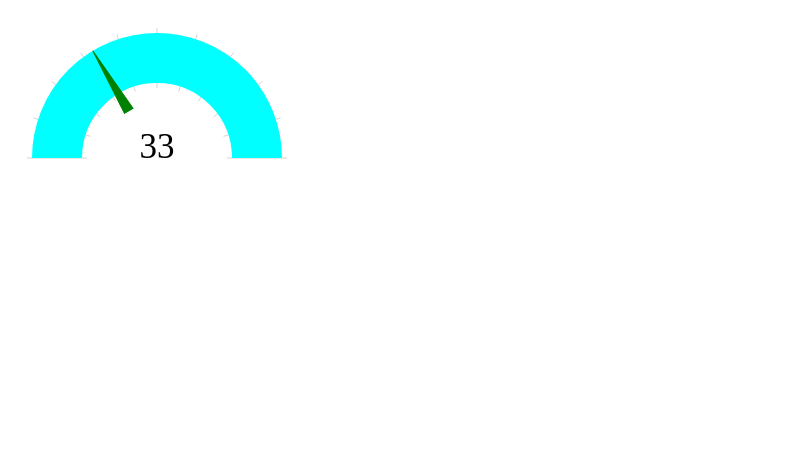
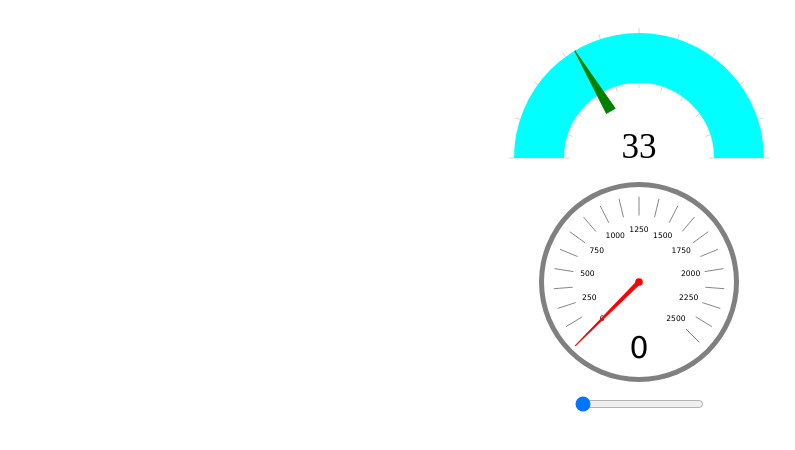
Before and after one commit to creightons/svg-gauge, a plain HTML site: page gauge.html in a window 1280 px wide. Shown: the whole page, without its empty margins (1-796 px from the left). Drawn offline with Linux system fonts and the light colour scheme.

Commit message:
Added another gauge with a slide control

```diff
--- a/gauge.html
+++ b/gauge.html
@@ -4,7 +4,25 @@
 	<meta charset='utf-8'>
 </head>
 <body>
-	<svg id='palette' width='300' height='160' />
+	<div id='gauge1'>
+		<svg id='palette' width='300' height='160' />
+	</div>
+	<div id='gauge2'></div>
+	<style>
+		#gauge1 {
+			text-align: center;
+		}
+
+		#gauge2 {
+			text-align: center;
+		}
+
+		#slider {
+			display: block;
+			margin: 0 auto;
+		}
+	</style>
 	<script src='gauge.js'></script>
+	<script src='gauge2.js'></script>
 </body>
 </html>
--- a/gauge2.js
+++ b/gauge2.js
@@ -7,7 +7,7 @@ the coordinates to absolute Cartesian values.
 For the Cartesian system, right is considered the positive x
 direction and down is considered the positive y direction.
 
-For the Polar system. The right side of the x asis is considered
+For the Polar system. The right side of the x axis is considered
 0 degrees and the positive angle direction is counter-clockwise.
 
 Parameters:
@@ -28,22 +28,22 @@ function polarToCartesian(angle, radius, centerX, centerY) {
 		x,
 		y;
 
-	if (0 < angle < 90) {
+	if (0 < angle && angle < 90) {
 		referenceAngle = degreeToRadian(angle);
 		x = centerX + (radius * Math.cos(referenceAngle));
 		y = centerY - (radius * Math.sin(referenceAngle));
 	}
-	else if (90 < angle < 180) {
+	else if (90 < angle && angle < 180) {
 		referenceAngle = degreeToRadian(180 - angle);
 		x = centerX - (radius * Math.cos(referenceAngle));
 		y = centerY - (radius * Math.sin(referenceAngle));
 	}
-	else if (180 < angle < 270) {
+	else if (180 < angle && angle < 270) {
 		referenceAngle = degreeToRadian(angle - 180);
 		x = centerX - (radius * Math.cos(referenceAngle));
 		y = centerY + (radius * Math.sin(referenceAngle));
 	}
-	else if (270 < angle < 360) {
+	else if (270 < angle && angle < 360) {
 		referenceAngle = degreeToRadian(360 - angle);
 		x = centerX + (radius * Math.cos(referenceAngle));
 		y = centerY + (radius * Math.sin(referenceAngle));
@@ -67,3 +67,219 @@ function polarToCartesian(angle, radius, centerX, centerY) {
 
 	return { x: x, y: y };
 }
+
+// If an angle goes over 360, reduce it back to an angle
+// between 0 and 360 degrees.
+function getAngle(angle) {
+	return angle % 360;
+}
+
+function getTick(angle, radius, centerX, centerY) {
+	var tickX1,
+		tickX2,
+		tickY1,
+		tickY2,
+		tickInnerRadius = 0.7 * radius,
+		tickOuterRadius = 0.9 * radius,
+		coordinates,
+		width = 0.01 * radius,
+		template
+	;
+
+	coordinates = polarToCartesian(
+		angle,
+		tickInnerRadius,
+		centerX,
+		centerY
+	);
+
+	tickX1 = coordinates.x;
+	tickY1 = coordinates.y;
+
+	coordinates = polarToCartesian(
+		angle,
+		tickOuterRadius,
+		centerX,
+		centerY
+	);
+
+	tickX2 = coordinates.x;
+	tickY2 = coordinates.y;
+
+	template = `<line x1='${tickX1}' y1='${tickY1}' x2='${tickX2}' y2='${tickY2}' stroke='gray' stroke-width='${width}' />`;
+
+	return template;
+}
+
+function Gauge(el, radius) {
+	// The gauge is held in a square
+	var sideLength = 2 * (radius + 10),
+		outerRadius = radius,
+		innerRadius = 0.95 * radius,
+		centerX = centerY = radius + 10,
+		needleWidth = 0.04 * innerRadius,
+		needleHeight = 0.95 * innerRadius,
+		needleCenterRadius = 0.04 * innerRadius,
+		//needle coordinates
+		x1 = centerX - (needleWidth / 2),
+		y1 = centerY,
+		x2 = centerX,
+		y2 = centerY - needleHeight,
+		x3 = centerX + (needleWidth / 2),
+		y3 = centerY,
+		needleCSS = {
+			'transform-origin': `${centerX}px ${centerY}px`,
+			'transform': 'rotate(-135deg)',
+			'transition': 'rotate 0.5s',
+		},
+		needleStyles = '',
+		readingX = centerX,
+		readingY = centerY + (0.8 * innerRadius),
+		readingFontSize = 0.3 * radius,
+		startAngle = 225,
+		degreesToTravel = 270, // cover 3/4 of a circle
+		tickCount = 20,
+		angleChange = (degreesToTravel / tickCount),
+		currentAngle,
+		ticks = [],
+		tickString,
+		i,
+		gauge,
+		tickValues = [],
+		tickValueString,
+		coordinates,
+		textRadius = 0.55 * innerRadius,
+		tickValue,
+		minValue = 0,
+		maxValue = 2500,
+		tickFontSize = 0.08 * innerRadius,
+		// Create a value for every other tick
+		numValues = tickCount / 2,
+		currentValue,
+		valueAngleChange = degreesToTravel / numValues,
+		valueStep = ( maxValue - minValue ) / numValues
+	;
+
+	for (key in needleCSS) {
+		needleStyles += `${key}: ${needleCSS[key]};`;
+	}
+
+	for (i = 0; i <= tickCount; i++) {
+		// Subtracting angleChange because the ticks are drawn in a clockwise
+		// fashion, but the angles are measured Counter Clockwise starting from
+		// the right-side x-axis. Also, negative values are converted to their
+		// equivalent positional values in the range from 0 to 360 degrees.
+		currentAngle = startAngle - (i * angleChange);
+		if (currentAngle < 0) {
+			currentAngle += 360;
+		}
+
+		ticks.push(getTick(
+			currentAngle,
+			innerRadius,
+			centerX,
+			centerY
+		));
+	}
+
+	tickString = ticks.join('');
+
+
+
+	for (i = 0; i <= numValues; i += 1) {
+		currentAngle = startAngle - ( i * valueAngleChange );
+		if (currentAngle < 0) { currentAngle += 360 };
+		currentValue = minValue + ( i * valueStep );
+		coordinates = polarToCartesian(currentAngle, textRadius, centerX, centerY);
+		tickValue = `
+			<text
+				x='${coordinates.x}'
+				y='${coordinates.y}'
+				text-anchor='middle'
+				alignment-baseline='middle'
+				font-size='${tickFontSize}'
+				font-family='Verdana'
+			>
+				${currentValue.toFixed()}
+			</text>
+		`;
+
+		tickValues.push(tickValue);
+	}
+
+	tickValueString = tickValues.join('');
+
+	gauge = `
+		<svg width='${sideLength}' height='${sideLength}'>
+			<circle cx='${centerX}' cy='${centerY}' r='${outerRadius}' fill='gray' />
+			<circle cx='${centerX}' cy='${centerY}' r='${innerRadius}' fill='white' />
+			<g>
+				${tickString}
+				${tickValueString}
+			</g>
+			<circle cx='${centerX}' cy='${centerY}' r='${needleCenterRadius}' fill='red' />
+			<path
+				id='gauge-needle'
+				d='M${x1} ${y1} L${x2} ${y2} L${x3} ${y3} Z'
+				style='${needleStyles}'
+				fill='red'
+				stroke='red'
+				stroke-width='1'
+			/>
+			<text
+				id='gauge-reading'
+				x='${readingX}'
+				y='${readingY}'
+				text-anchor='middle'
+				font-size='${readingFontSize}'
+				font-family='Verdana'
+			>
+				${minValue.toFixed()}
+			</text>
+		</svg>
+	`;
+
+	el.innerHTML = gauge;
+
+	addSlider(
+		el,
+		minValue,
+		maxValue,
+		document.querySelector('#gauge-needle'),
+		document.querySelector('#gauge-reading')
+	);
+}
+
+function addSlider(el, min, max, needle, reading) {
+	var step = (max - min) / 100;
+	var sliderTemplate = `
+		<input
+			id='slider'
+			type='range'
+			value='${min}'
+			min='${min}'
+			max='${max}'
+			step='${step}'
+		/>
+	`;
+
+	el.insertAdjacentHTML('afterend',sliderTemplate);
+	var sliderEl = document.querySelector('#slider');
+
+	function handleChange(e) {
+		var value = e.target.value;
+		var angle = ( ( 270 * parseFloat(value) ) / (max - min) ) - 135;
+		needle.style.transform = `rotate(${angle}deg)`;
+		reading.innerHTML = value;
+		debugger;
+	}
+
+	sliderEl.addEventListener('input', handleChange);
+	sliderEl.addEventListener('change', handleChange);
+
+}
+
+Gauge(
+	document.querySelector('#gauge2'),
+	100
+);
```
